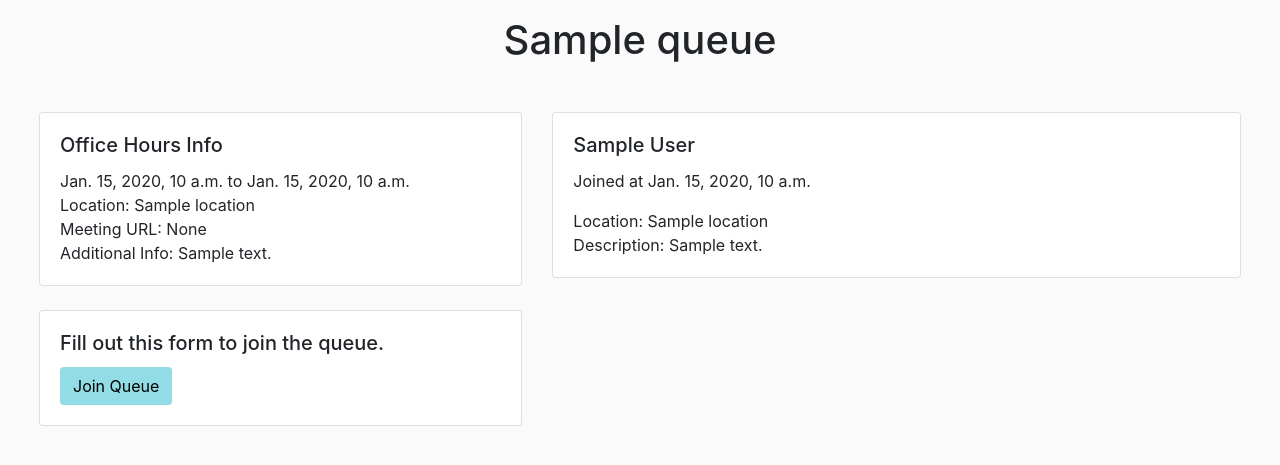
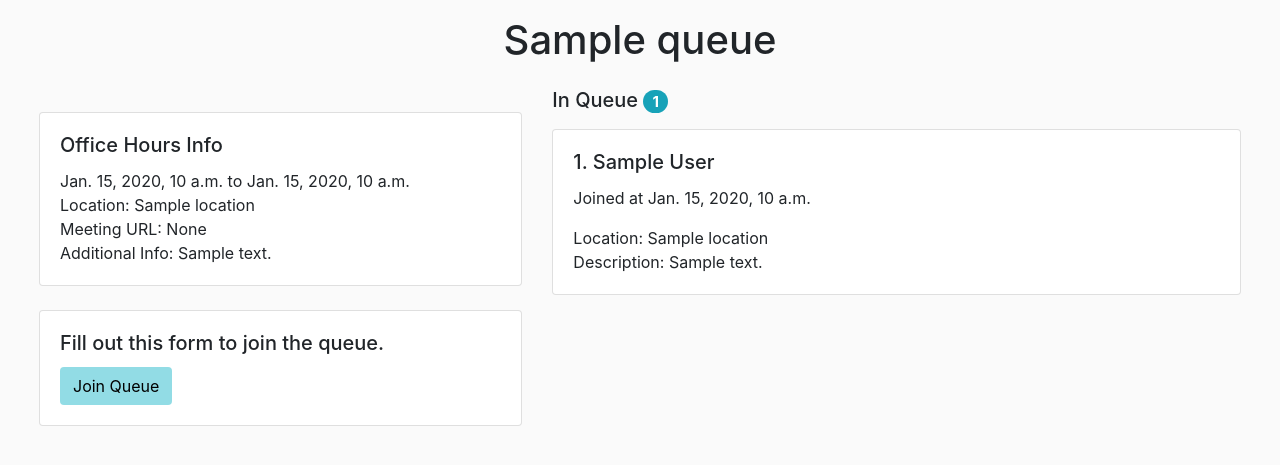
Before and after one commit to cindygu4/qUP, a Django app: template apps/students/templates/students/opened_queue.html in a window 1280 px wide. Shown: the part 56-521 px from the top of the page. Run offline with Django 3.2, Linux system fonts and the light colour scheme; the template is opened without the code that fills it: most values are stand-ins (such as "Sample title", 1, 10 or a date in 2020); some libraries are stand-ins or nearby versions.

Commit message:
added badges for current num of students in queue

```diff
--- a/apps/students/templates/students/opened_queue.html
+++ b/apps/students/templates/students/opened_queue.html
@@ -45,12 +45,13 @@
                 </div>
             </div>
 
-            <div class="col-md-7 col-12 mb-5">
+            <div class="col-md-7 col-12 mb-5" style="margin-top: -1.5em;">
+                <h5 class="mb-3">In Queue <span class="badge badge-pill btn-info"> {{ num_students }}</span></h5>
                 {% for item in oh_line %}
                     <div class="card mb-3">
                         <div class="card-body">
                             <h5 class="card-title">
-                                {{ item.student.user.first_name }} {{ item.student.user.last_name }}
+                                {{ forloop.counter }}. {{ item.student.user.first_name }} {{ item.student.user.last_name }}
                             </h5>
                             <div class="card-text mb-3">
                                 Joined at {{ item.time_joined }}
--- a/apps/students/views.py
+++ b/apps/students/views.py
@@ -151,8 +151,11 @@ def opened_queue(request, queue_id):
     if OfficeHoursLine.objects.filter(queue=queue, student=request.user.student_profile, got_help=False).exists():
         already_joined = True
 
+    num_students = OfficeHoursLine.objects.filter(queue=queue, got_help=False).count()
+
     return render(request, "students/opened_queue.html", {
-        'queue': queue, 'oh_line': oh_line, 'already_joined': already_joined, 'form': JoinQueueForm()
+        'queue': queue, 'oh_line': oh_line, 'already_joined': already_joined, 'form': JoinQueueForm(),
+        'num_students': num_students
     })
 
 @login_required
--- a/apps/teachers/templates/teachers/opened_oh.html
+++ b/apps/teachers/templates/teachers/opened_oh.html
@@ -30,12 +30,13 @@
                 </div>
             </div>
 
-            <div class="col-md-7 col-12 mb-5">
+            <div class="col-md-7 col-12 mb-5" style="margin-top: -1.5em;">
+                <h5 class="mb-3">In Queue <span class="badge badge-pill btn-info"> {{ num_students }}</span></h5>
                 {% for item in oh_line %}
                     <div class="card mb-3">
                         <div class="card-body">
                             <h5 class="card-title">
-                                {{ item.student.user.first_name }} {{ item.student.user.last_name }}
+                                {{ forloop.counter }}. {{ item.student.user.first_name }} {{ item.student.user.last_name }}
                             </h5>
                             <div class="card-text mb-3">
                                 Joined at {{ item.time_joined }}
--- a/apps/teachers/views.py
+++ b/apps/teachers/views.py
@@ -194,8 +194,9 @@ def open_queue(request, queue_id):
 def opened_queue(request, queue_id):
     queue = Queue.objects.get(pk=queue_id)
     oh_line = OfficeHoursLine.objects.filter(queue=queue, got_help=False).order_by('time_joined')
+    num_students = OfficeHoursLine.objects.filter(queue=queue, got_help=False).count()
     return render(request, "teachers/opened_oh.html", {
-        'queue': queue, 'oh_line': oh_line
+        'queue': queue, 'oh_line': oh_line, 'num_students': num_students
     })
 
 @login_required
```
